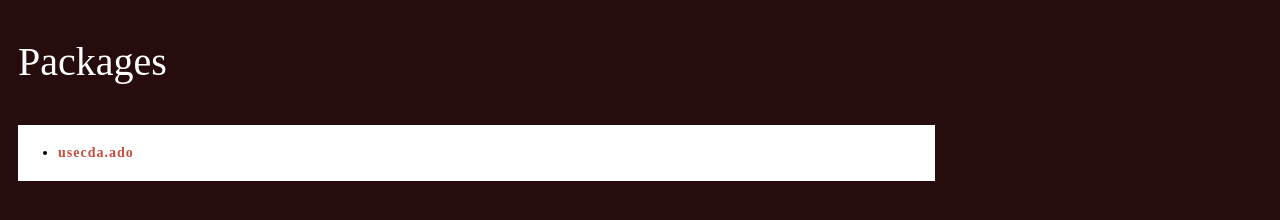
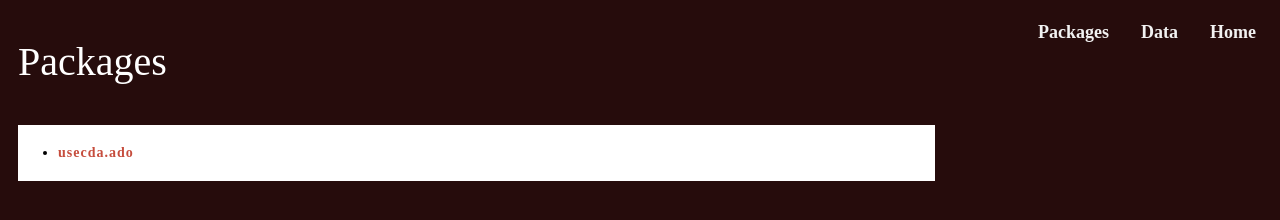
Before and after one commit to shawnana79/shawnana79.github.io, a plain HTML site: page packages.html in a window 1280 px wide. Drawn offline with Linux system fonts and the light colour scheme; a web font is replaced by a local one.

Commit message:
Update packages.html

```diff
--- a/packages.html
+++ b/packages.html
@@ -2,7 +2,11 @@
 <html>
 
   <body>
-
+  <div class="navbar">
+      <a href="index.html"> Home </a>
+        <a href="data.html"> Data </a>
+        <a href="packages.html">Packages</a>
+    </div>
   <div id="header">
       <div class='container'>Packages</div>
       <link href="styles/style.css" rel="stylesheet" type="text/css">
```
